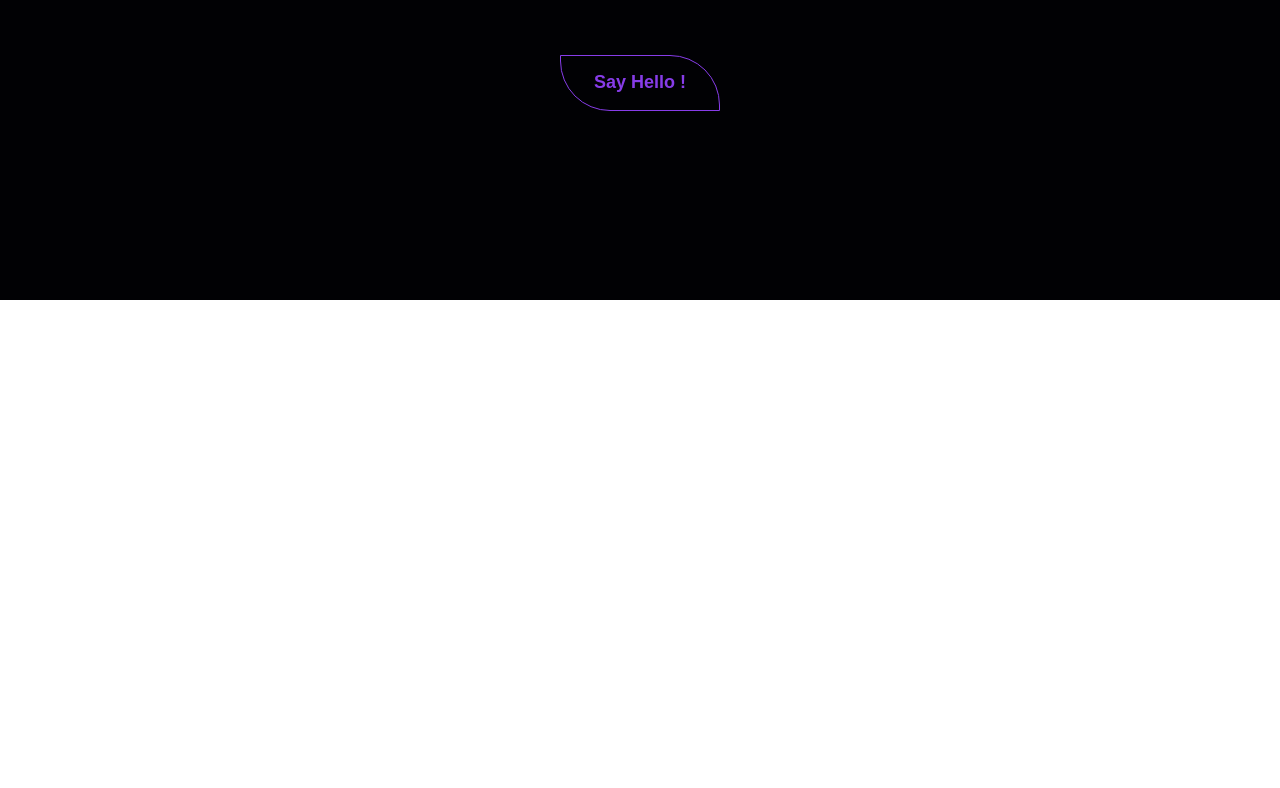
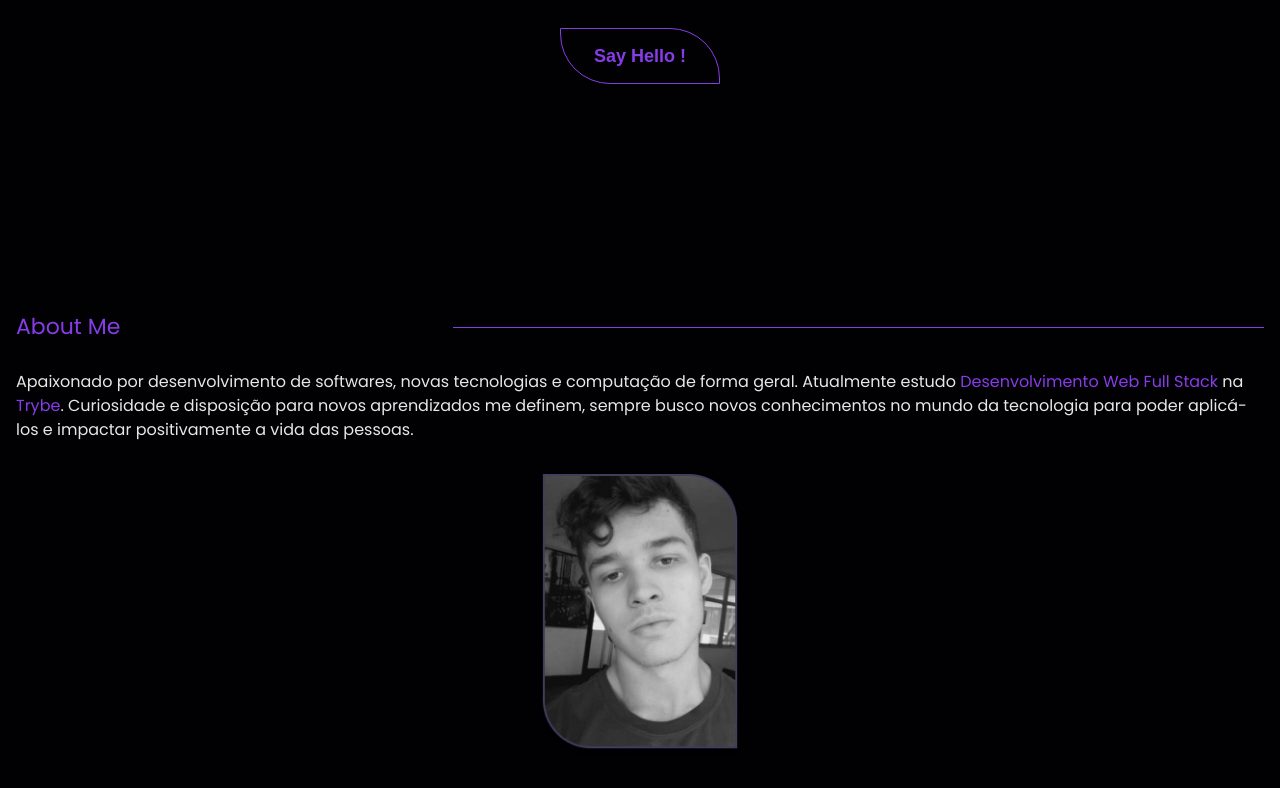
Before and after one commit to Breno-Albuquerque/Breno-Albuquerque.github.io, a React (Create React App) app: page / in a window 1280 px wide. Shown: the part 500-1288 px from the top of the page. Before the commit the page ends 800 px from the top, so only its background shows below. Built offline with nearby package versions, Linux system fonts and the light colour scheme.

Commit message:
feat: About.js done

```diff
--- a/src/App.js
+++ b/src/App.js
@@ -4,19 +4,29 @@ import { ThemeProvider } from 'styled-components';
 import {theme} from './Theme';
 import Header from './components/Header';
 import Home from './components/Home';
-/* import styled from 'styled-components';
+import About from './components/About';
+import styled from 'styled-components';
+import Work from './components/Work';
 
 const ContentContainer = styled.div`
-  background-color: ;
-` */
+/*   max-width: ; */
+
+  box-sizing: border-box;
+
+  background-color: ${props => props.theme.black};
+`
 
 function App() {
   return (
     <>
       <GlobalStyle/>
       <ThemeProvider theme={theme}>
-        <Header/>
-        <Home />
+        <ContentContainer>
+          <Header/>
+          <Home />
+          <About />
+          <Work />
+        </ContentContainer>
       </ThemeProvider>
     </>
   );
--- /dev/null
+++ b/src/components/About.js
@@ -0,0 +1,118 @@
+import React from 'react'
+import styled from 'styled-components';
+import myPicture2 from '../images/myPicture2.png';
+
+const Container = styled.section`
+  font-family: 'Poppins', sans-serif;
+
+  display: flex;
+  flex-direction: column;
+
+  box-sizing: border-box;
+  padding: 16px;
+`
+
+const Box = styled.div`
+  width: 100%;
+
+  display: flex;
+  align-items: center;
+  justify-content: space-between;
+`
+
+const Title = styled.h3`
+  font-size: 22px;
+  color: ${props => props.theme.purple1};
+`
+
+const Line = styled.span`
+  background-color: ${props => props.theme.purple1};
+
+  width: 65%;
+  height: 1px;
+`
+
+const Text = styled.p`
+  color: ${props => props.theme.white};
+
+  margin: 32px 0;
+  line-height: 24px;
+`
+
+const Picture = styled.img`
+  width: 202px;
+
+  align-self: center;
+`
+
+const SubTitle = styled.h4`
+  font-size: 20px;
+  color: ${props => props.theme.purple1};
+
+  margin-bottom: 16px;
+`
+
+const ListContainer = styled.div`
+  margin: 32px 0;
+`
+
+const List = styled.ul`
+  display: flex;
+  flex-direction: column;
+  flex-wrap: wrap;
+
+  height: 160px;
+`
+
+const ListItem = styled.li`
+  font-size: 14px;
+  color: ${props => props.theme.white};
+
+
+  margin: 16px 0;
+
+  &::before{
+    content: "chevron_right ";
+
+    margin-right: 4px;
+
+    color: ${props => props.theme.purple1};
+    font-family: "Material Icons";
+  }
+`
+
+const Highlight = styled.span`
+  color: ${props => props.theme.purple1};
+`
+
+function About() {
+  return (
+    <Container>
+      <Box>
+        <Title>About Me</Title>
+        <Line/>
+      </Box>
+      <Text>
+        Apaixonado por desenvolvimento de softwares, novas tecnologias e computação de forma geral. Atualmente estudo <Highlight>Desenvolvimento Web Full Stack</Highlight> na <Highlight>Trybe</Highlight>. Curiosidade e disposição para novos aprendizados me definem, sempre busco novos conhecimentos no mundo da tecnologia para poder aplicá-los e impactar positivamente a vida das pessoas.
+      </Text>
+      <Picture src={ myPicture2 } alt="Profile Picture"/>
+
+      <ListContainer>
+        <SubTitle>#Tech Stack</SubTitle>
+        <List>
+          <ListItem>HTML</ListItem>
+          <ListItem>CSS</ListItem>
+          <ListItem>JavaScript</ListItem>
+          <ListItem>React</ListItem>
+          <ListItem>Redux</ListItem>
+          <ListItem>Node.js</ListItem>
+          <ListItem>TypeScript</ListItem>
+          <ListItem>MySQL</ListItem>
+          <ListItem>Docker</ListItem>
+        </List>
+      </ListContainer>
+    </Container>
+  )
+}
+
+export default About;
--- a/src/components/Home.js
+++ b/src/components/Home.js
@@ -9,16 +9,11 @@ const Section = styled.section`
 
   font-family: 'Poppins', sans-serif;
 
-  min-height: 90vh;
+  min-height: 100vh;
   width: 100%;
-
-  position: absolute;
-  top: 10vh;
 
   box-sizing: border-box;
   padding: 16px;
-
-  background-color: ${props => props.theme.black};
 `
 
 const Container = styled.div`
--- /dev/null
+++ b/src/components/Work.js
@@ -0,0 +1,45 @@
+import React from 'react';
+import styled from 'styled-components';
+
+const Container = styled.section`
+  font-family: 'Poppins', sans-serif;
+
+  display: flex;
+  flex-direction: column;
+
+  box-sizing: border-box;
+  padding: 16px;
+`
+
+const Box = styled.div`
+  width: 100%;
+
+  display: flex;
+  align-items: center;
+  justify-content: space-between;
+`
+
+const Title = styled.h3`
+  font-size: 22px;
+  color: ${props => props.theme.purple1};
+`
+
+const Line = styled.span`
+  background-color: ${props => props.theme.purple1};
+
+  width: 65%;
+  height: 1px;
+`
+
+function Work() {
+  return (
+    <Container>
+      <Box>
+        <Title>My Work</Title>
+        <Line />
+      </Box>
+    </Container>
+  )
+}
+
+export default Work;
```
Also changed, not shown: src/subComponents/Card.js (added, +9 -0 lines), src/images/myPicture.jpg (renamed from src/images/my-picture.jpg), src/images/myPicture2.png (added).
